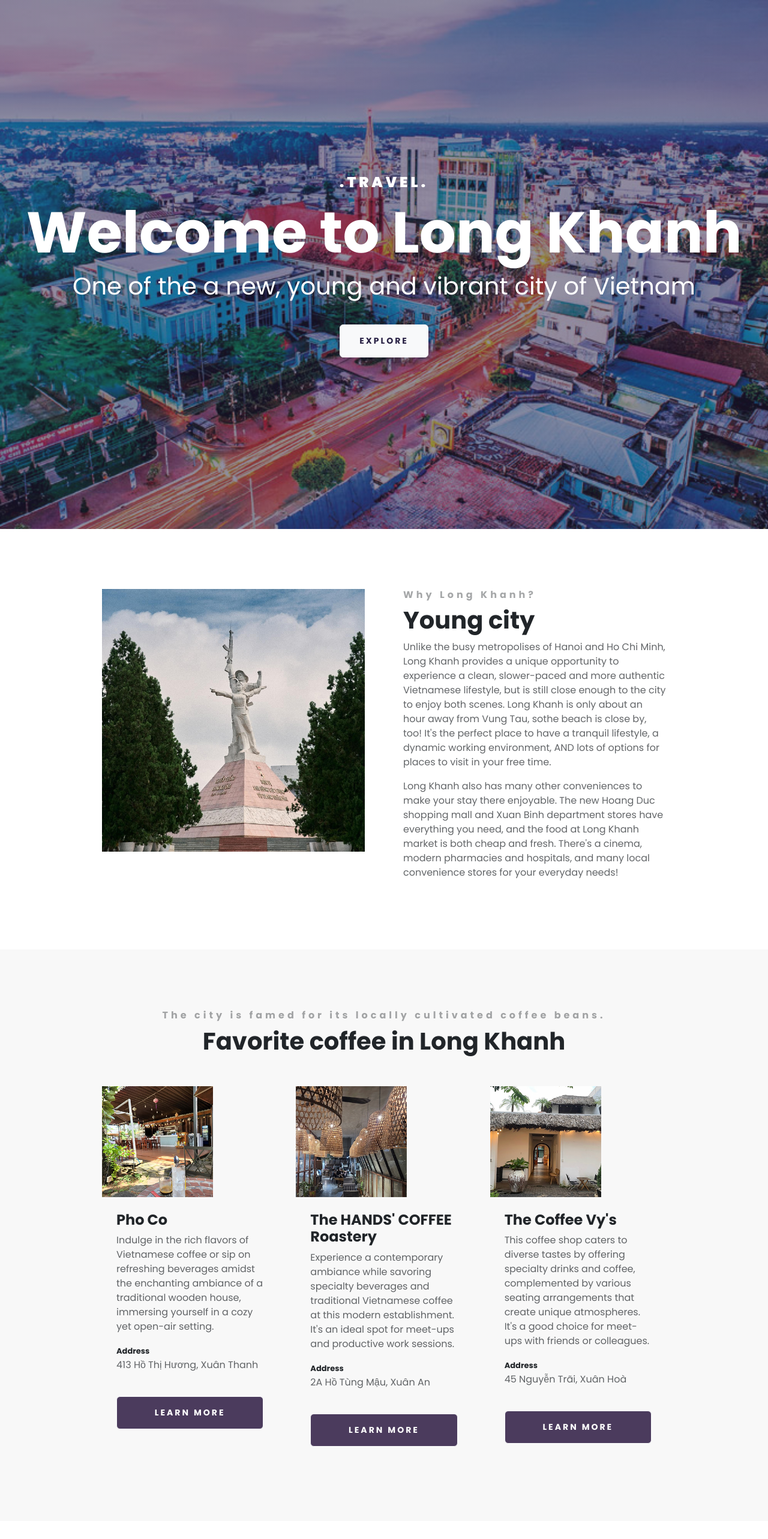
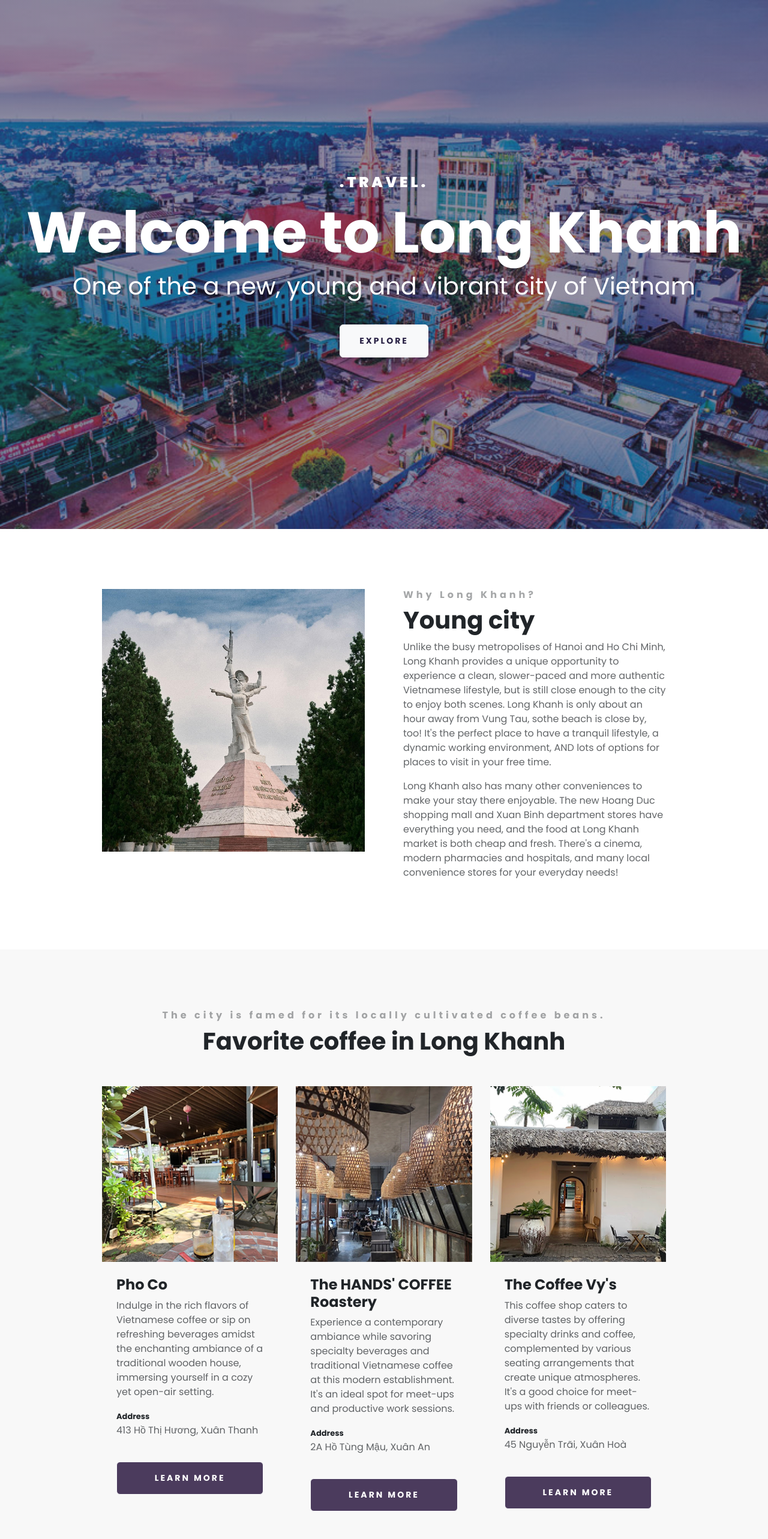
Before and after one commit to duongni/my-hometown, a React (Create React App) app: page / in a window 1280 px wide. Shown: the top 2566 px of the page at 60% size. Built offline with nearby package versions, Linux system fonts and the light colour scheme.

Commit message:
Updated image width for Cafecard component

```diff
--- a/src/Cafecard.css
+++ b/src/Cafecard.css
@@ -42,7 +42,7 @@
   opacity: 0.7;
 }
 .Cafecard img {
-  width: 185px;
+  width: 100%;
   aspect-ratio: 1/1;
 }
 .Cafecard button {
```
